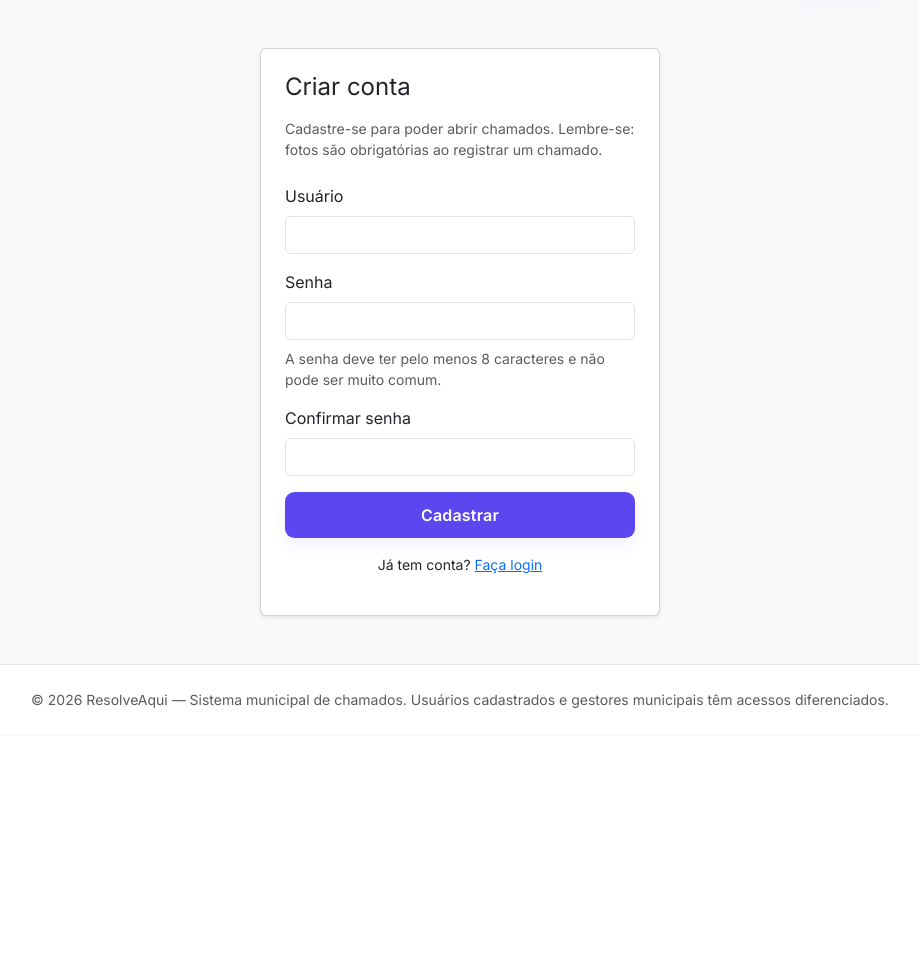
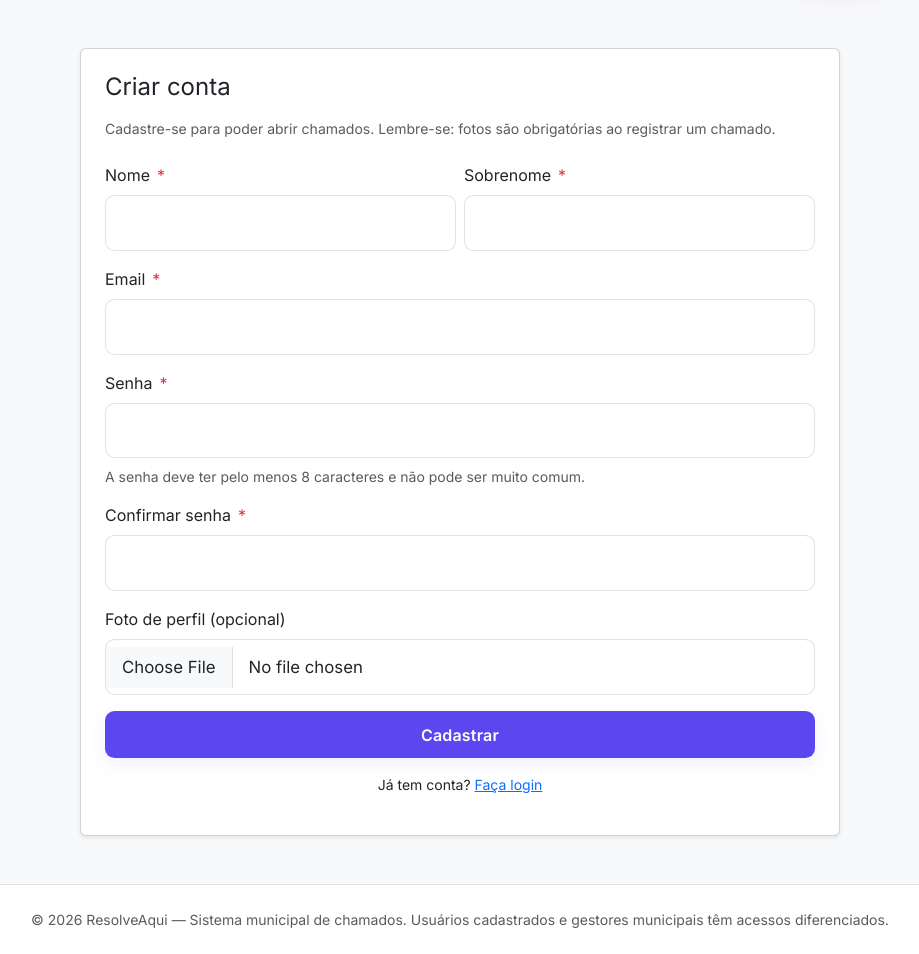
Before and after one commit to idavidcarvalho/ResolveAqui, a Django app: page /accounts/signup/ in a window 1280 px wide. Shown: the part 64-1018 px from the top of the page, without its empty margins (180-1099 px from the left). Before the commit the page ends 772 px from the top, so only its background shows below. Run offline with Django 5.2, Linux system fonts and the light colour scheme.

Commit message:
feat(auth): atualiza forms de login e cadastro

```diff
--- a/templates/accounts/signup.html
+++ b/templates/accounts/signup.html
@@ -3,31 +3,64 @@
 
 {% block content %}
 <div class="container d-flex justify-content-center align-items-center" style="min-height: 60vh;">
-  <div class="card shadow-sm" style="max-width: 400px; width: 100%;">
+  <div class="card shadow-sm" style="max-width: 760px; width: 100%;">
     <div class="card-body p-4">
       <h1 class="h4 card-title mb-3">Criar conta</h1>
       <p class="card-text text-muted small mb-4">Cadastre-se para poder abrir chamados. Lembre-se: fotos são obrigatórias ao registrar um chamado.</p>
 
-      <form method="POST" novalidate>
+      <form method="POST" enctype="multipart/form-data" novalidate>
         {% csrf_token %}
 
-        <div class="mb-3">
-          <label for="id_username" class="form-label">Usuário</label>
-          <input type="text" class="form-control" id="id_username" name="username" required>
+        <div class="row g-2">
+          <div class="col-md-6 mb-3">
+            <label for="id_firstName" class="form-label required">Nome</label>
+            <input type="text" class="form-control form-control-lg" id="id_firstName" name="firstName" required value="{{ request.POST.firstName|default:'' }}">
+            {% if form.firstName.errors %}
+              <div class="text-danger small">{{ form.firstName.errors.0 }}</div>
+            {% endif %}
+          </div>
+          <div class="col-md-6 mb-3">
+            <label for="id_lastName" class="form-label required">Sobrenome</label>
+            <input type="text" class="form-control form-control-lg" id="id_lastName" name="lastName" required value="{{ request.POST.lastName|default:'' }}">
+            {% if form.lastName.errors %}
+              <div class="text-danger small">{{ form.lastName.errors.0 }}</div>
+            {% endif %}
+          </div>
         </div>
 
         <div class="mb-3">
-          <label for="id_password1" class="form-label">Senha</label>
-          <input type="password" class="form-control" id="id_password1" name="password1" required>
+          <label for="id_email" class="form-label required">Email</label>
+          <input type="email" class="form-control form-control-lg" id="id_email" name="email" required value="{{ request.POST.email|default:'' }}">
+          {% if form.email.errors %}
+            <div class="text-danger small">{{ form.email.errors.0 }}</div>
+          {% endif %}
+        </div>
+
+        <div class="mb-3">
+          <label for="id_password1" class="form-label required">Senha</label>
+          <input type="password" class="form-control form-control-lg" id="id_password1" name="password1" required>
           <small class="form-text text-muted d-block mt-2">
             A senha deve ter pelo menos 8 caracteres e não pode ser muito comum.
           </small>
         </div>
 
         <div class="mb-3">
-          <label for="id_password2" class="form-label">Confirmar senha</label>
-          <input type="password" class="form-control" id="id_password2" name="password2" required>
+          <label for="id_password2" class="form-label required">Confirmar senha</label>
+          <input type="password" class="form-control form-control-lg" id="id_password2" name="password2" required>
+          {% if form.password2.errors %}
+            <div class="text-danger small">{{ form.password2.errors.0 }}</div>
+          {% endif %}
         </div>
+
+        <div class="mb-3">
+          <label for="id_profile_picture" class="form-label">Foto de perfil (opcional)</label>
+          <input type="file" class="form-control form-control-lg" id="id_profile_picture" name="profile_picture" accept="image/*">
+          {% if form.profile_picture.errors %}
+            <div class="text-danger small">{{ form.profile_picture.errors.0 }}</div>
+          {% endif %}
+        </div>
+
+        {# `typeUser` is not exposed on signup; new users are 'Comum' by default #}
 
         {% if form.non_field_errors %}
           <div class="alert alert-danger" role="alert">
```
Also changed, not shown: templates/accounts/login.html (+15 -6 lines).
